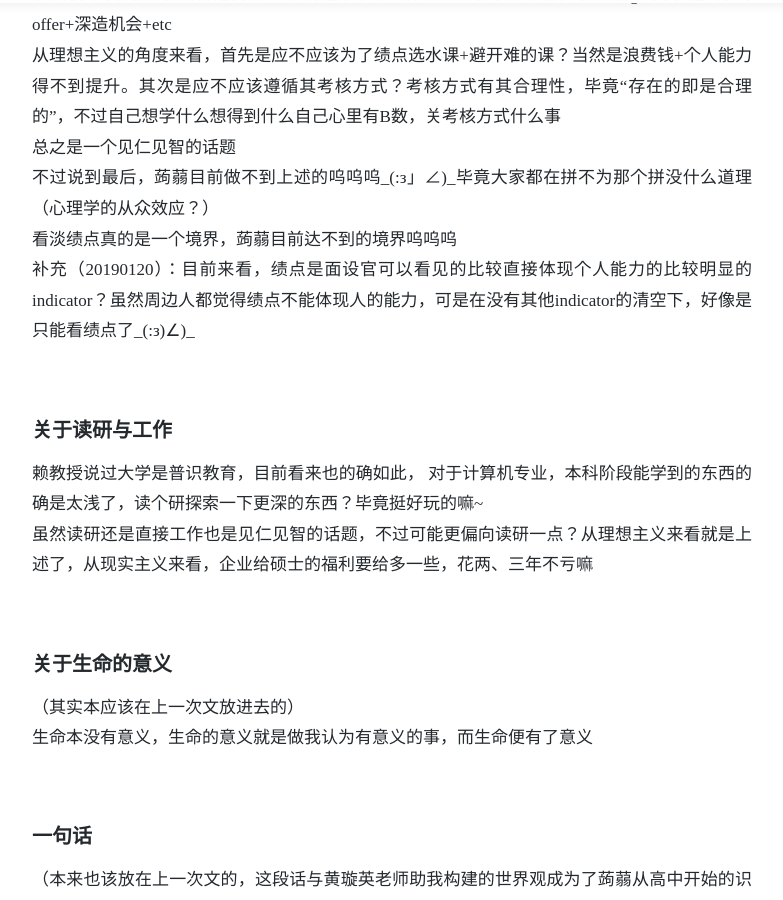
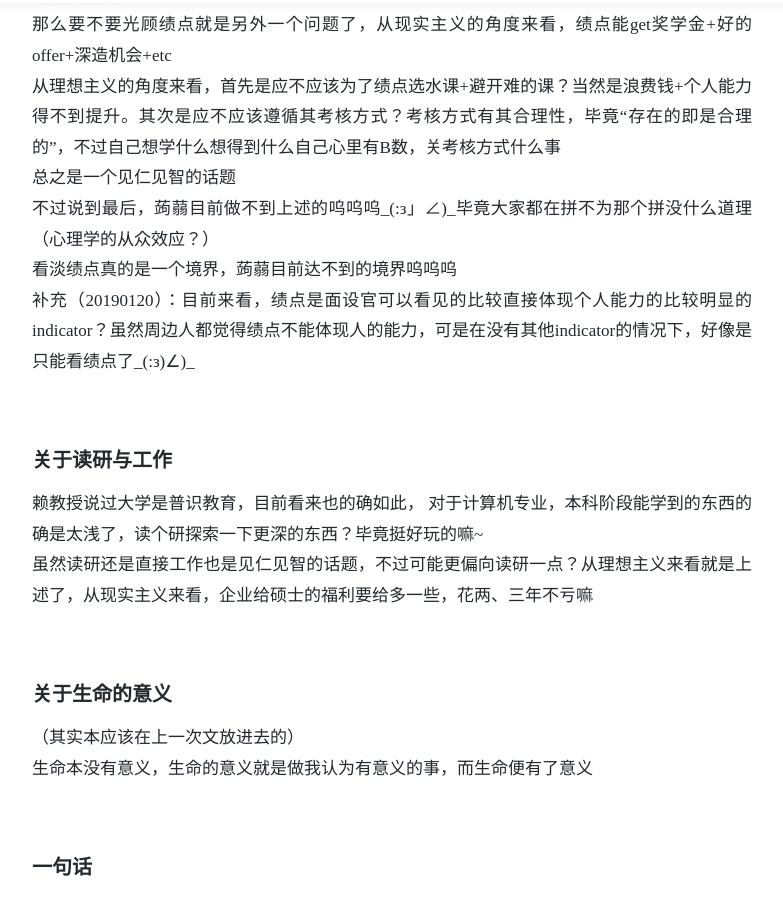
Before and after one commit to houzaj/houzaj.github.io, a Jekyll site: the page built from _posts/2019-01-24-NoteGrowth.md, in a window 1280 px wide and 900 px high, scrolled down 2977 px. Shown: the whole window, without its empty margins (248-1031 px from the left). Built offline with Jekyll 4.4.1, drawn with Linux system fonts in a browser that asks for light colours; nearby versions of some CDN libraries; Markdown is read by kramdown in place of the engine named in the settings; comment, search, counter and statistics services are not loaded.

Commit message:
new article

```diff
--- a/_posts/2019-01-24-NoteGrowth.md
+++ b/_posts/2019-01-24-NoteGrowth.md
@@ -78,7 +79,7 @@ tags: Text
 总之是一个见仁见智的话题
 不过说到最后，蒟蒻目前做不到上述的呜呜呜\_(:з」∠)\_毕竟大家都在拼不为那个拼没什么道理（心理学的从众效应？）
 看淡绩点真的是一个境界，蒟蒻目前达不到的境界呜呜呜
-补充（20190120）：目前来看，绩点是面设官可以看见的比较直接体现个人能力的比较明显的indicator？虽然周边人都觉得绩点不能体现人的能力，可是在没有其他indicator的清空下，好像是只能看绩点了\_(:з)∠)\_
+补充（20190120）：目前来看，绩点是面设官可以看见的比较直接体现个人能力的比较明显的indicator？虽然周边人都觉得绩点不能体现人的能力，可是在没有其他indicator的情况下，好像是只能看绩点了\_(:з)∠)\_
 
 <br>
 
```
Also changed, not shown: other parts of _posts/2019-01-24-NoteGrowth.md (+1 -0 lines).
